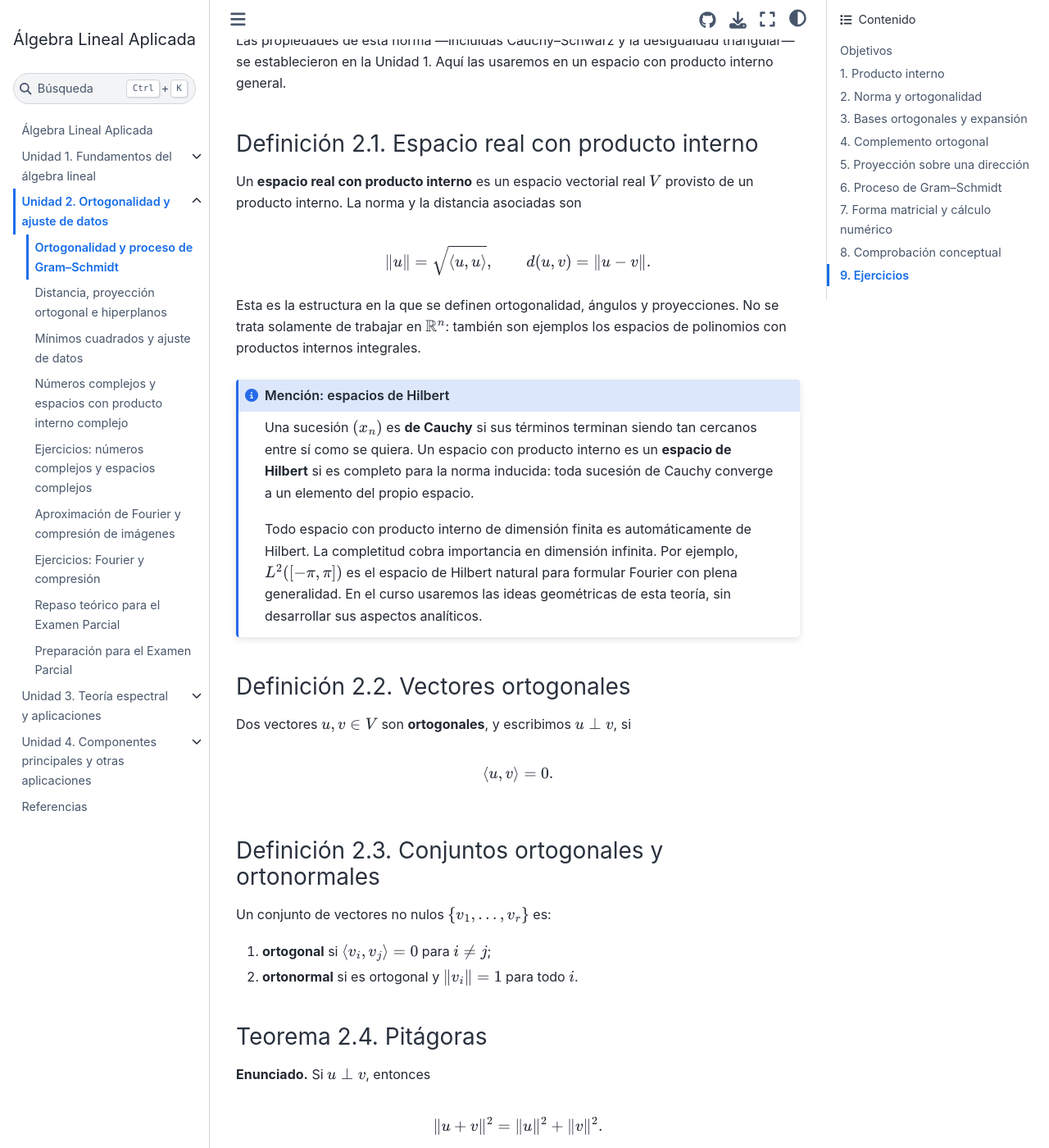
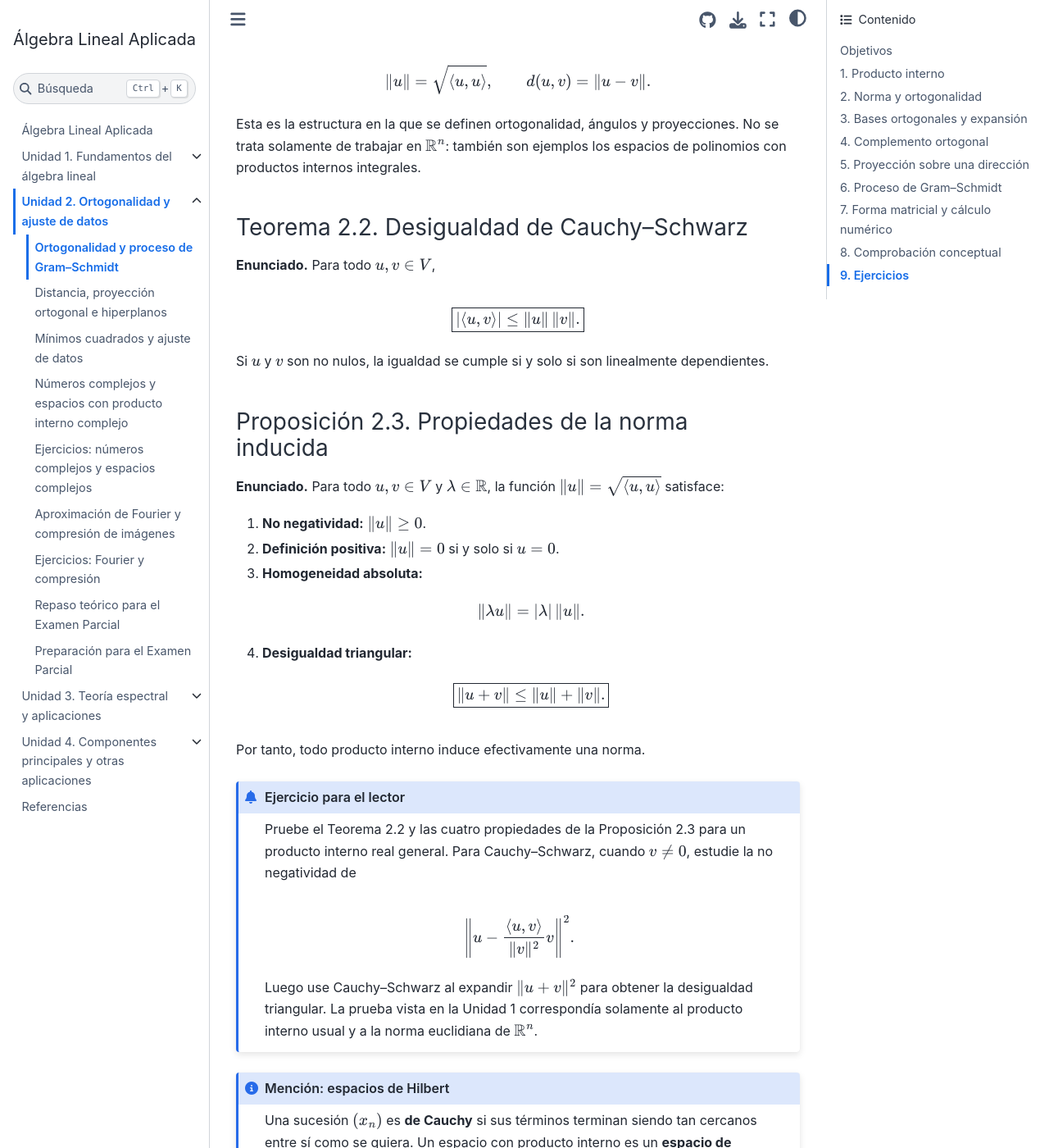
Before and after one commit to ovelasquezc/algebra-lineal-aplicada, a Jupyter Book: the page built from unidad_2/01_ortogonalidad_gram_schmidt.md, in a window 1280 px wide and 1400 px high, scrolled down 2085 px. Shown: the whole window at 82% size. Built offline with Jupyter Book 1.0.4 settings and Sphinx 7.4.7 and the Sphinx Book theme 1.1.4, drawn with Linux system fonts in a browser that asks for light colours; pages that are not in the unit, such as notebooks, are missing from menus; some of the changed text lies outside the part shown.

Commit message:
Generaliza propiedades de la norma

````diff
--- a/unidad_2/01_ortogonalidad_gram_schmidt.md
+++ b/unidad_2/01_ortogonalidad_gram_schmidt.md
@@ -74,16 +74,6 @@ $\int_{-1}^{1}t\,dt=0$.
 
 ## 2. Norma y ortogonalidad
 
-Todo producto interno induce una norma:
-
-$$
-\|u\|=\sqrt{\langle u,u\rangle}.
-$$
-
-Las propiedades de esta norma —incluidas Cauchy–Schwarz y la desigualdad
-triangular— se establecieron en la Unidad 1. Aquí las usaremos en un espacio
-con producto interno general.
-
 ### Definición 2.1. Espacio real con producto interno
 
 Un **espacio real con producto interno** es un espacio vectorial real $V$
@@ -99,6 +89,57 @@ Esta es la estructura en la que se definen ortogonalidad, ángulos y
 proyecciones. No se trata solamente de trabajar en $\mathbb R^n$: también son
 ejemplos los espacios de polinomios con productos internos integrales.
 
+### Teorema 2.2. Desigualdad de Cauchy–Schwarz
+
+**Enunciado.** Para todo $u,v\in V$,
+
+$$
+\boxed{
+|\langle u,v\rangle|\leq \|u\|\,\|v\|.
+}
+$$
+
+Si $u$ y $v$ son no nulos, la igualdad se cumple si y solo si son linealmente
+dependientes.
+
+### Proposición 2.3. Propiedades de la norma inducida
+
+**Enunciado.** Para todo $u,v\in V$ y $\lambda\in\mathbb R$, la función
+$\|u\|=\sqrt{\langle u,u\rangle}$ satisface:
+
+1. **No negatividad:** $\|u\|\geq0$.
+2. **Definición positiva:** $\|u\|=0$ si y solo si $u=0$.
+3. **Homogeneidad absoluta:**
+
+   $$
+   \|\lambda u\|=|\lambda|\,\|u\|.
+   $$
+
+4. **Desigualdad triangular:**
+
+   $$
+   \boxed{
+   \|u+v\|\leq\|u\|+\|v\|.
+   }
+   $$
+
+Por tanto, todo producto interno induce efectivamente una norma.
+
+```{admonition} Ejercicio para el lector
+:class: exercise
+Pruebe el Teorema 2.2 y las cuatro propiedades de la Proposición 2.3 para un
+producto interno real general. Para Cauchy–Schwarz, cuando $v\neq0$, estudie la
+no negatividad de
+
+$$
+\left\|u-\frac{\langle u,v\rangle}{\|v\|^2}v\right\|^2.
+$$
+
+Luego use Cauchy–Schwarz al expandir $\|u+v\|^2$ para obtener la desigualdad
+triangular. La prueba vista en la Unidad 1 correspondía solamente al producto
+interno usual y a la norma euclidiana de $\mathbb R^n$.
+```
+
 ```{admonition} Mención: espacios de Hilbert
 :class: note
 Una sucesión $(x_n)$ es **de Cauchy** si sus términos terminan siendo tan
@@ -121,14 +162,14 @@ $$
 \langle u,v\rangle=0.
 $$
 
-### Definición 2.3. Conjuntos ortogonales y ortonormales
+### Definición 2.5. Conjuntos ortogonales y ortonormales
 
 Un conjunto de vectores no nulos $\{v_1,\ldots,v_r\}$ es:
 
 1. **ortogonal** si $\langle v_i,v_j\rangle=0$ para $i\neq j$;
 2. **ortonormal** si es ortogonal y $\|v_i\|=1$ para todo $i$.
 
-### Teorema 2.4. Pitágoras
+### Teorema 2.6. Pitágoras
 
 **Enunciado.** Si $u\perp v$, entonces
 
````
Also changed, not shown: other parts of unidad_2/01_ortogonalidad_gram_schmidt.md (+2 -2 lines).
